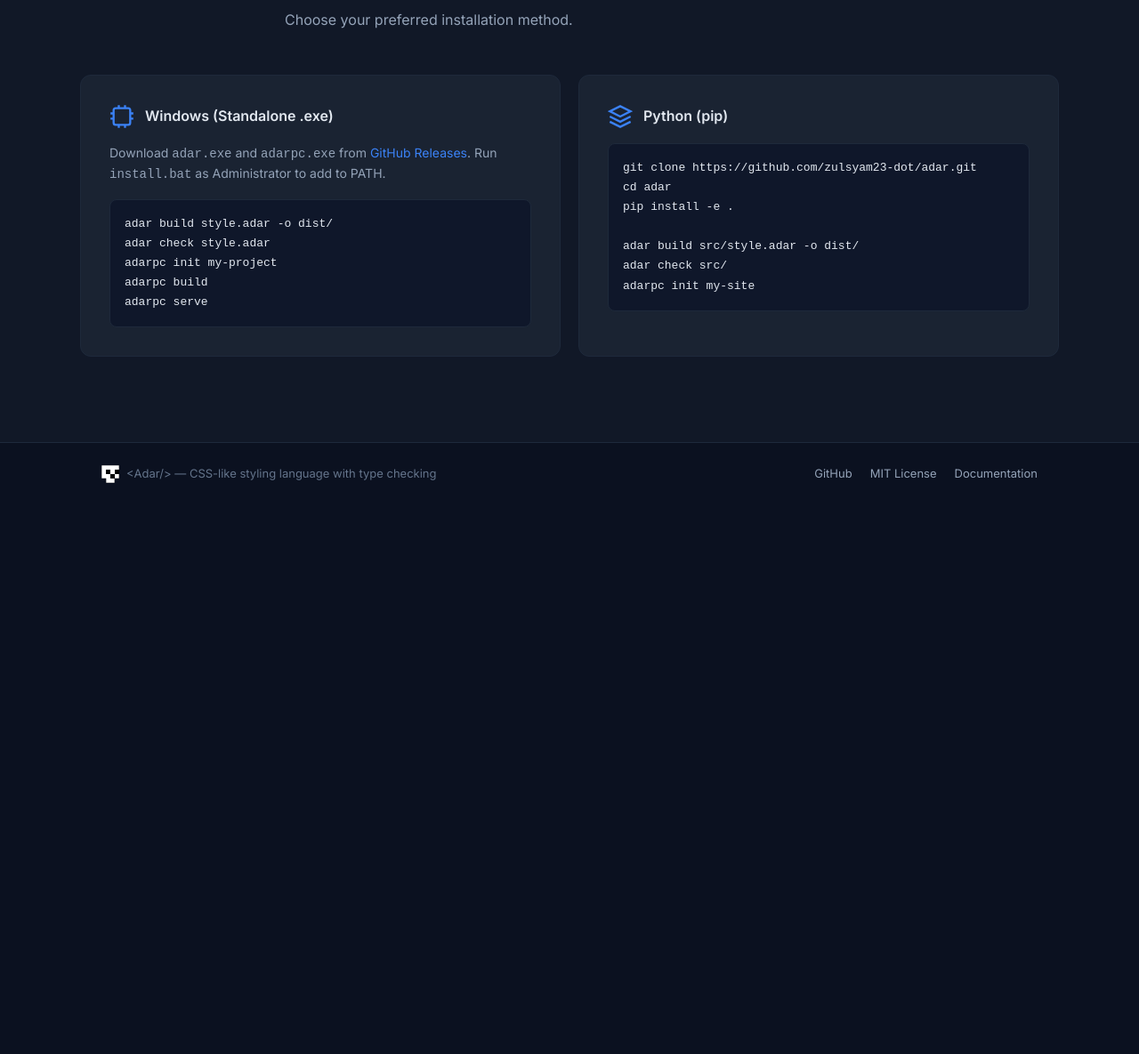
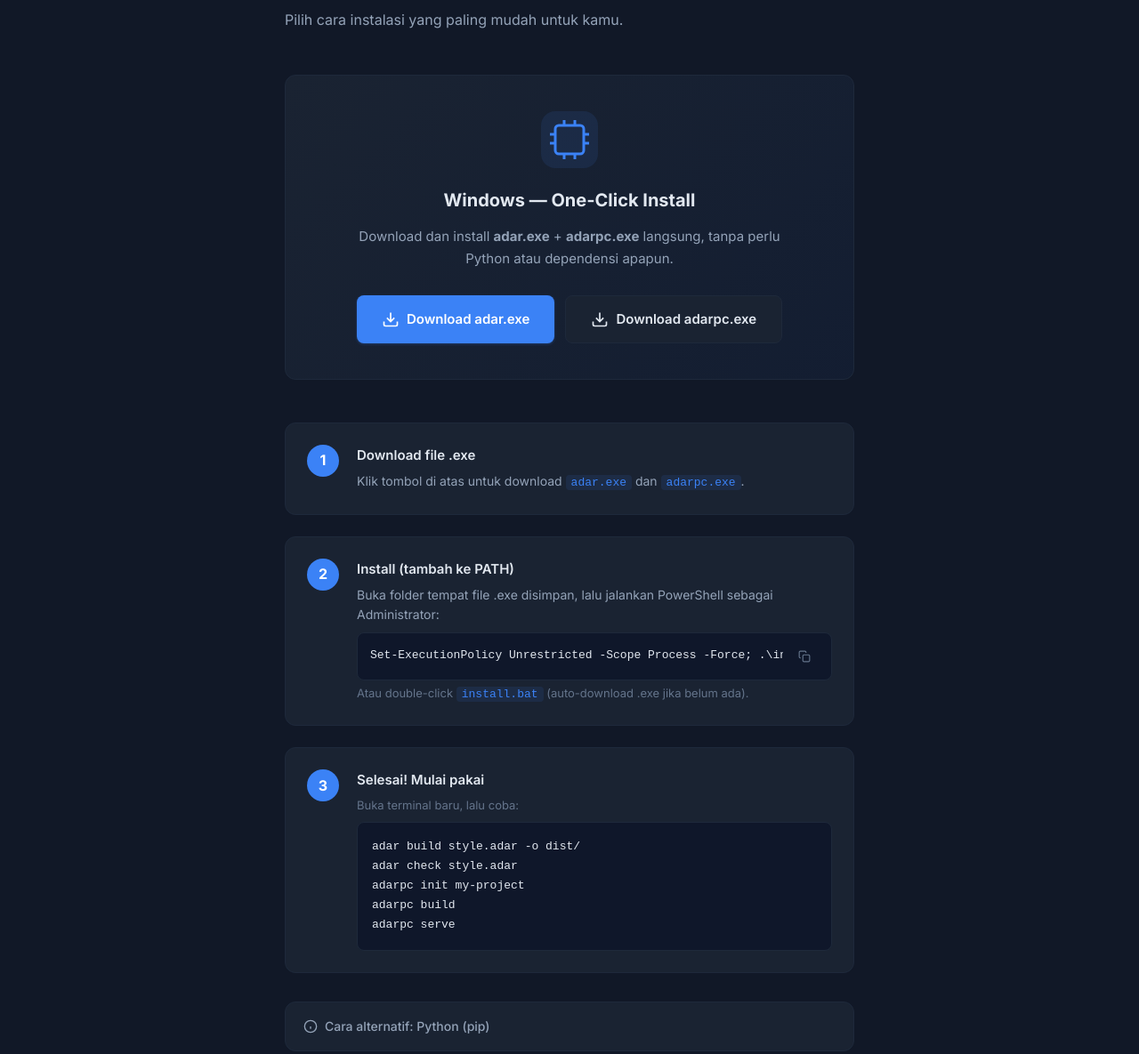
Before and after one commit to zulsyam23-dot/adar, a plain HTML site: page docs/index.html in a window 1280 px wide. Shown: the part 4121-5306 px from the top of the page at 89% size. Before the commit the page ends 4688 px from the top, so only its background shows below. Drawn offline with Linux system fonts and the light colour scheme.

Commit message:
feat: user-friendly Windows installer with auto-download from GitHub Releases and redesigned install section on website

```diff
--- a/docs/index.html
+++ b/docs/index.html
@@ -283,26 +283,68 @@ mixin card-base {
 <section id="install" class="section section-alt">
   <div class="section-label">Install</div>
   <h2>Get started in seconds</h2>
-  <p class="section-desc">Choose your preferred installation method.</p>
+  <p class="section-desc">Pilih cara instalasi yang paling mudah untuk kamu.</p>
 
-  <div class="install-grid">
-    <div class="install-card">
-      <div class="install-card-header">
-        <svg width="28" height="28" viewBox="0 0 24 24" fill="none" stroke="currentColor" stroke-width="2"><rect x="4" y="4" width="16" height="16" rx="2"/><path d="M9 1v3M15 1v3M9 20v3M15 20v3M20 9h3M20 14h3M1 9h3M1 14h3"/></svg>
-        <h3>Windows (Standalone .exe)</h3>
+  <div class="install-hero">
+    <div class="install-hero-card">
+      <div class="install-hero-icon">
+        <svg width="48" height="48" viewBox="0 0 24 24" fill="none" stroke="currentColor" stroke-width="1.5"><rect x="4" y="4" width="16" height="16" rx="2"/><path d="M9 1v3M15 1v3M9 20v3M15 20v3M20 9h3M20 14h3M1 9h3M1 14h3"/></svg>
       </div>
-      <p>Download <code>adar.exe</code> and <code>adarpc.exe</code> from <a href="https://github.com/zulsyam23-dot/adar/releases" target="_blank" rel="noopener">GitHub Releases</a>. Run <code>install.bat</code> as Administrator to add to PATH.</p>
-      <pre class="code-block">adar build style.adar -o dist/
+      <h3>Windows &mdash; One-Click Install</h3>
+      <p class="install-hero-desc">Download dan install <strong>adar.exe</strong> + <strong>adarpc.exe</strong> langsung, tanpa perlu Python atau dependensi apapun.</p>
+      <div class="install-hero-actions">
+        <a href="https://github.com/zulsyam23-dot/adar/releases/latest/download/adar.exe" class="btn btn-primary btn-lg" target="_blank" rel="noopener">
+          <svg width="20" height="20" viewBox="0 0 24 24" fill="none" stroke="currentColor" stroke-width="2"><path d="M21 15v4a2 2 0 01-2 2H5a2 2 0 01-2-2v-4M7 10l5 5 5-5M12 15V3"/></svg>
+          Download adar.exe
+        </a>
+        <a href="https://github.com/zulsyam23-dot/adar/releases/latest/download/adarpc.exe" class="btn btn-secondary btn-lg" target="_blank" rel="noopener">
+          <svg width="20" height="20" viewBox="0 0 24 24" fill="none" stroke="currentColor" stroke-width="2"><path d="M21 15v4a2 2 0 01-2 2H5a2 2 0 01-2-2v-4M7 10l5 5 5-5M12 15V3"/></svg>
+          Download adarpc.exe
+        </a>
+      </div>
+    </div>
+  </div>
+
+  <div class="install-steps">
+    <div class="install-step">
+      <div class="install-step-num">1</div>
+      <div class="install-step-body">
+        <h4>Download file .exe</h4>
+        <p>Klik tombol di atas untuk download <code>adar.exe</code> dan <code>adarpc.exe</code>.</p>
+      </div>
+    </div>
+    <div class="install-step">
+      <div class="install-step-num">2</div>
+      <div class="install-step-body">
+        <h4>Install (tambah ke PATH)</h4>
+        <p>Buka folder tempat file .exe disimpan, lalu jalankan PowerShell sebagai Administrator:</p>
+        <div class="install-copy-line">
+          <code>Set-ExecutionPolicy Unrestricted -Scope Process -Force; .\install.ps1</code>
+          <button class="btn-icon" onclick="copyText(this)" title="Salin perintah">
+            <svg width="14" height="14" viewBox="0 0 24 24" fill="none" stroke="currentColor" stroke-width="2"><rect x="9" y="9" width="13" height="13" rx="2"/><path d="M5 15H4a2 2 0 01-2-2V4a2 2 0 012-2h9a2 2 0 012 2v1"/></svg>
+          </button>
+        </div>
+        <p class="install-step-alt">Atau double-click <code>install.bat</code> (auto-download .exe jika belum ada).</p>
+      </div>
+    </div>
+    <div class="install-step">
+      <div class="install-step-num">3</div>
+      <div class="install-step-body">
+        <h4>Selesai! Mulai pakai</h4>
+        <p class="install-step-alt">Buka terminal baru, lalu coba:</p>
+        <pre class="code-block">adar build style.adar -o dist/
 adar check style.adar
 adarpc init my-project
 adarpc build
 adarpc serve</pre>
+      </div>
     </div>
-    <div class="install-card">
-      <div class="install-card-header">
-        <svg width="28" height="28" viewBox="0 0 24 24" fill="none" stroke="currentColor" stroke-width="2"><path d="M12 2L2 7l10 5 10-5-10-5z"/><path d="M2 17l10 5 10-5"/><path d="M2 12l10 5 10-5"/></svg>
-        <h3>Python (pip)</h3>
-      </div>
+  </div>
+
+  <details class="install-details">
+    <summary><svg width="16" height="16" viewBox="0 0 24 24" fill="none" stroke="currentColor" stroke-width="2"><circle cx="12" cy="12" r="10"/><path d="M12 16v-4M12 8h.01"/></svg> Cara alternatif: Python (pip)</summary>
+    <div class="install-details-body">
+      <p>Butuh Python 3.11+. Clone repo dan install dengan pip:</p>
       <pre class="code-block">git clone https://github.com/zulsyam23-dot/adar.git
 cd adar
 pip install -e .
@@ -311,7 +353,7 @@ adar build src/style.adar -o dist/
 adar check src/
 adarpc init my-site</pre>
     </div>
-  </div>
+  </details>
 </section>
 
 <footer class="footer">
--- a/docs/script.js
+++ b/docs/script.js
@@ -189,9 +189,20 @@ mixin card-base {
 }`;
 }
 
+function copyText(btn) {
+  const code = btn.parentElement.querySelector('code');
+  if (code) {
+    navigator.clipboard.writeText(code.textContent).catch(() => {});
+    const orig = btn.innerHTML;
+    btn.innerHTML = '<svg width="14" height="14" viewBox="0 0 24 24" fill="none" stroke="currentColor" stroke-width="2"><path d="M20 6L9 17l-5-5"/></svg>';
+    setTimeout(() => { btn.innerHTML = orig; }, 1500);
+  }
+}
+
 window.compile = compile;
 window.copyOutput = copyOutput;
 window.resetCode = resetCode;
+window.copyText = copyText;
 
 if (document.getElementById('playground')) {
   initPyodide();
--- a/docs/style.css
+++ b/docs/style.css
@@ -312,27 +312,84 @@ a:hover { opacity: 0.85; }
 }
 @keyframes spin { to { transform: rotate(360deg); } }
 
-/* Install */
-.install-grid {
-  display: grid; grid-template-columns: 1fr 1fr; gap: 20px;
-}
-@media (max-width: 768px) { .install-grid { grid-template-columns: 1fr; } }
-.install-card {
-  background: var(--bg-card); border: 1px solid var(--border);
-  border-radius: var(--radius); padding: 32px;
+/* Install — User-friendly */
+.install-hero { margin-bottom: 48px; }
+.install-hero-card {
+  background: linear-gradient(135deg, var(--bg-card) 0%, rgba(59,130,246,0.05) 100%);
+  border: 1px solid var(--border);
+  border-radius: var(--radius); padding: 40px;
+  text-align: center; max-width: 640px; margin: 0 auto;
   transition: border-color 0.25s;
 }
-.install-card:hover { border-color: var(--border-light); }
-.install-card-header {
-  display: flex; align-items: center; gap: 12px; margin-bottom: 16px;
+.install-hero-card:hover { border-color: var(--accent); }
+.install-hero-icon {
+  width: 64px; height: 64px; border-radius: 16px;
+  background: rgba(59,130,246,0.1); color: var(--accent);
+  display: flex; align-items: center; justify-content: center;
+  margin: 0 auto 20px;
 }
-.install-card-header svg { color: var(--accent); flex-shrink: 0; }
-.install-card-header h3 { font-size: 16px; font-weight: 600; }
-.install-card p { font-size: 14px; color: var(--text-muted); margin-bottom: 16px; line-height: 1.6; }
-.install-card .code-block {
+.install-hero-card h3 { font-size: 20px; font-weight: 700; margin-bottom: 12px; }
+.install-hero-desc { font-size: 15px; color: var(--text-muted); line-height: 1.7; margin-bottom: 28px; max-width: 480px; margin-left: auto; margin-right: auto; }
+.install-hero-actions { display: flex; gap: 12px; justify-content: center; flex-wrap: wrap; }
+.btn-lg { padding: 14px 28px; font-size: 15px; border-radius: var(--radius-sm); }
+
+.install-steps {
+  max-width: 640px; margin: 0 auto; display: flex; flex-direction: column; gap: 24px;
+}
+.install-step {
+  display: flex; gap: 20px; align-items: flex-start;
+  background: var(--bg-card); border: 1px solid var(--border);
+  border-radius: var(--radius); padding: 24px;
+  transition: border-color 0.25s;
+}
+.install-step:hover { border-color: var(--border-light); }
+.install-step-num {
+  width: 36px; height: 36px; border-radius: 50%; flex-shrink: 0;
+  background: var(--accent); color: white;
+  display: flex; align-items: center; justify-content: center;
+  font-size: 16px; font-weight: 700;
+}
+.install-step-body { flex: 1; min-width: 0; }
+.install-step-body h4 { font-size: 15px; font-weight: 600; margin-bottom: 6px; }
+.install-step-body p { font-size: 14px; color: var(--text-muted); line-height: 1.6; margin-bottom: 8px; }
+.install-step-body p:last-child { margin-bottom: 0; }
+.install-step-body code {
+  background: rgba(59,130,246,0.1); padding: 1px 6px; border-radius: 4px;
+  font-family: var(--font-mono); font-size: 13px; color: var(--accent);
+}
+.install-step-body .code-block {
   font-size: 13px; padding: 16px; border-radius: var(--radius-sm);
-  border: 1px solid var(--border); border-top: 1px solid var(--border);
+  border: 1px solid var(--border); margin: 8px 0 0;
 }
+.install-step-alt { color: var(--text-dim) !important; font-size: 13px !important; }
+.install-copy-line {
+  display: flex; align-items: center; gap: 8px;
+  background: var(--bg-code); border: 1px solid var(--border);
+  border-radius: var(--radius-sm); padding: 10px 14px; margin: 4px 0;
+}
+.install-copy-line code {
+  flex: 1; font-size: 13px; color: var(--text) !important;
+  background: none !important; padding: 0 !important; white-space: nowrap; overflow-x: auto;
+}
+.install-copy-line .btn-icon { flex-shrink: 0; }
+
+.install-details {
+  max-width: 640px; margin: 32px auto 0;
+  background: var(--bg-card); border: 1px solid var(--border);
+  border-radius: var(--radius); overflow: hidden;
+}
+.install-details summary {
+  display: flex; align-items: center; gap: 8px;
+  padding: 16px 20px; cursor: pointer; font-size: 14px;
+  font-weight: 500; color: var(--text-muted); user-select: none;
+  transition: color 0.2s;
+}
+.install-details summary:hover { color: var(--text); }
+.install-details summary svg { flex-shrink: 0; }
+.install-details[open] summary { border-bottom: 1px solid var(--border); }
+.install-details-body { padding: 20px; }
+.install-details-body p { font-size: 14px; color: var(--text-muted); margin-bottom: 12px; }
+.install-details-body .code-block { font-size: 13px; padding: 16px; border-radius: var(--radius-sm); border: 1px solid var(--border); margin: 0; }
 
 /* Footer */
 .footer {
```
Also changed, not shown: 2 other files.
